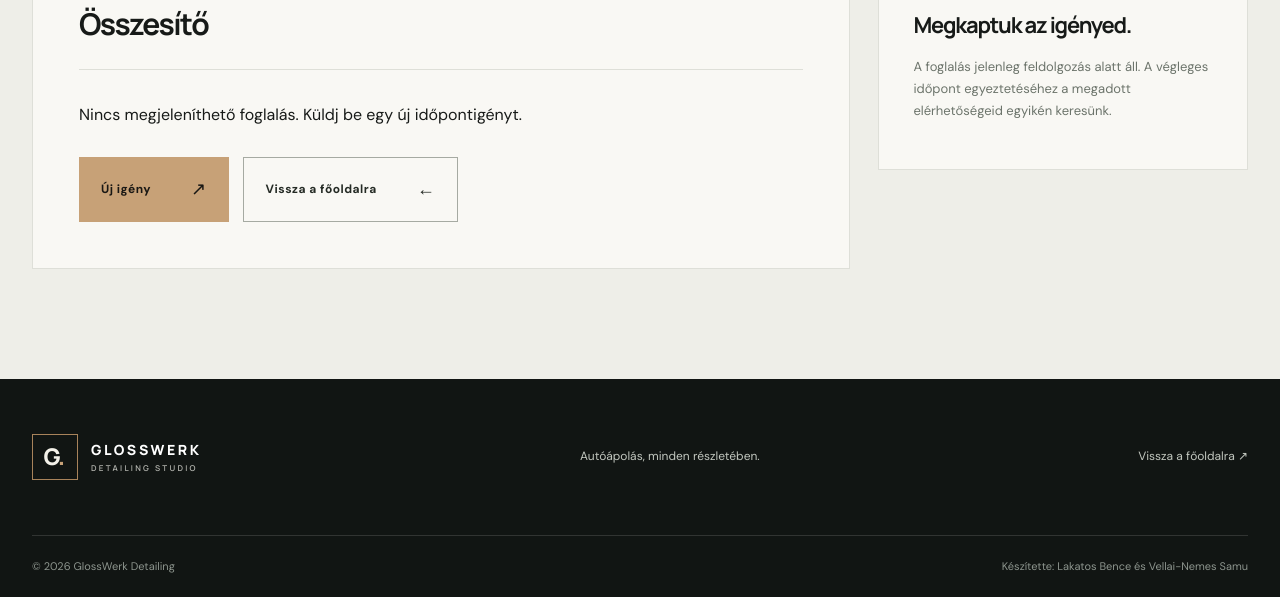
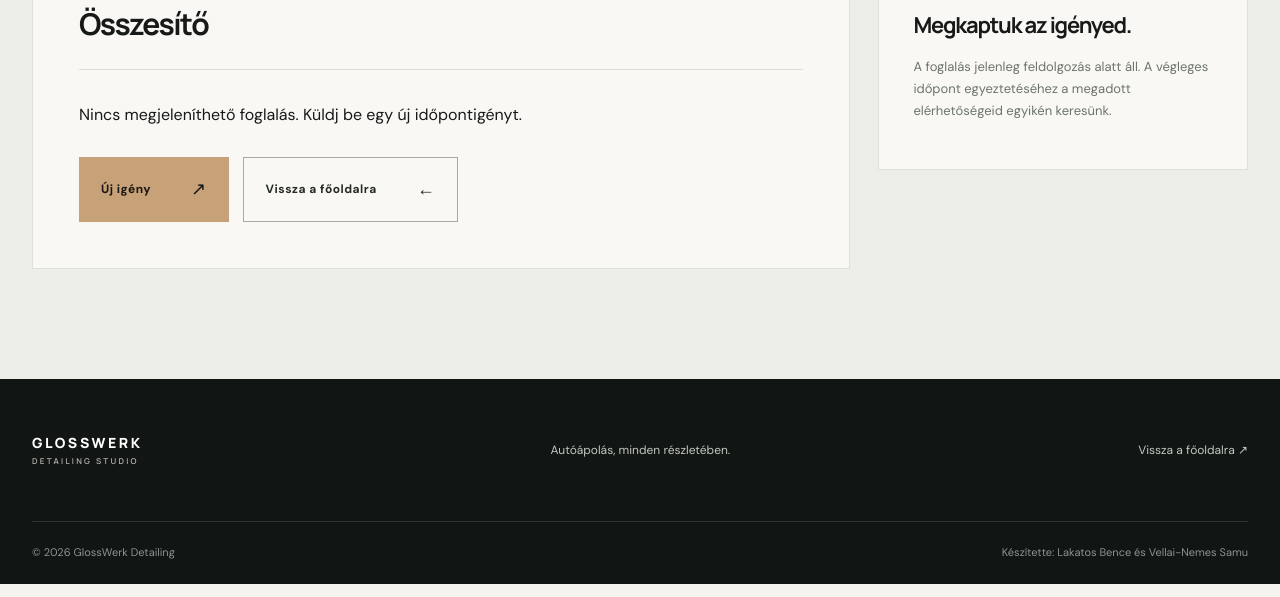
Before and after one commit to beniixdev/glosswerk, a website: page public/results.html in a window 1280 px wide. Shown: the part 514-1111 px from the top of the page. Drawn offline with Linux system fonts and the light colour scheme.

Commit message:
2026-09-25fix

```diff
--- a/public/results.html
+++ b/public/results.html
@@ -54,9 +54,8 @@
     </section>
   </main>
   <footer class="site-footer">
-    <div class="container footer-main"><a class="brand" href="index.html"><span class="brand-mark"
-          aria-hidden="true">G<span>.</span></span><span class="brand-name">GLOSSWERK<small>DETAILING
-            STUDIO</small></span></a><span>Autóápolás, minden részletében.</span><a href="index.html">Vissza a főoldalra
+    <div class="container footer-main"><a class="brand" href="index.html"><span class="brand-name">GLOSSWERK<small>DETAILING
+            STUDIO</small></a><span>Autóápolás, minden részletében.</span><a href="index.html">Vissza a főoldalra
         ↗</a></div>
     <div class="container footer-bottom"><span>© 2026 GlossWerk Detailing</span><span>Készítette: Lakatos Bence és
         Vellai-Nemes Samu</span></div>
```
Also changed, not shown: public/form.html (+1 -2 lines).
